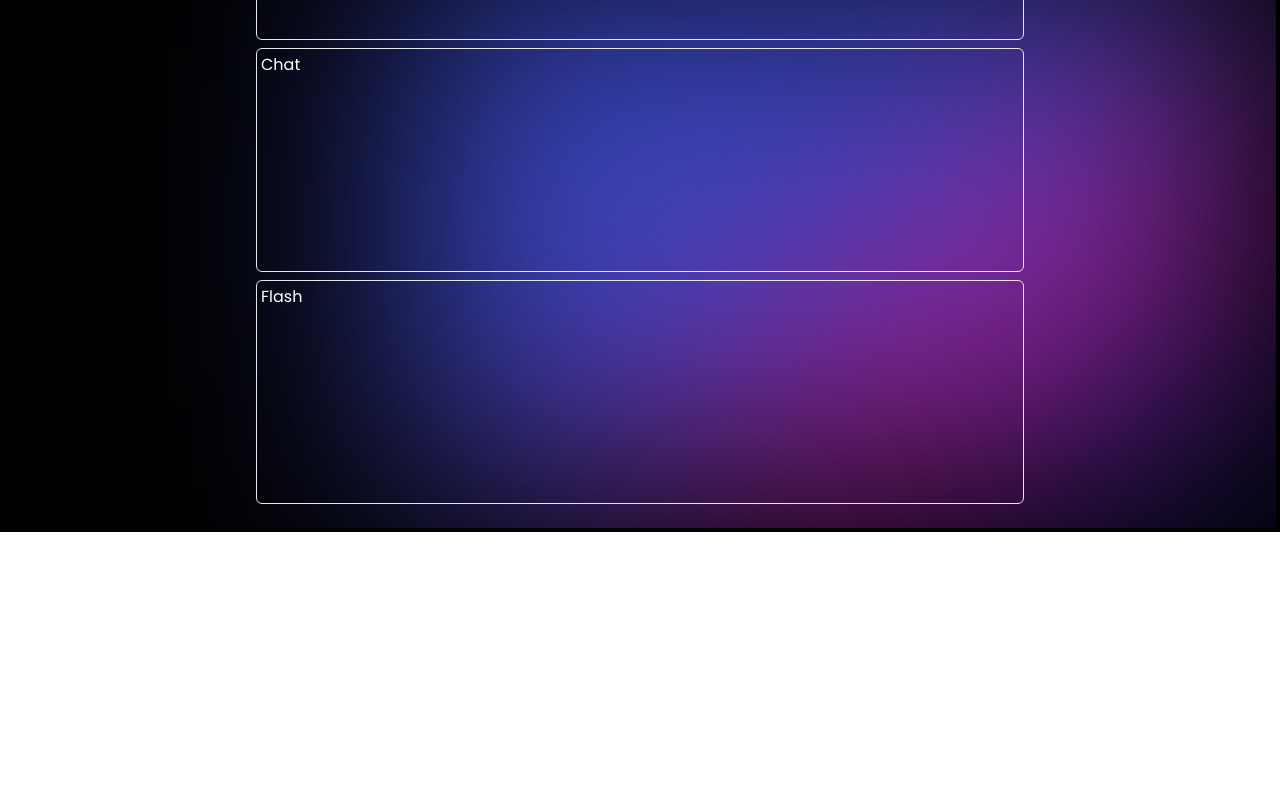
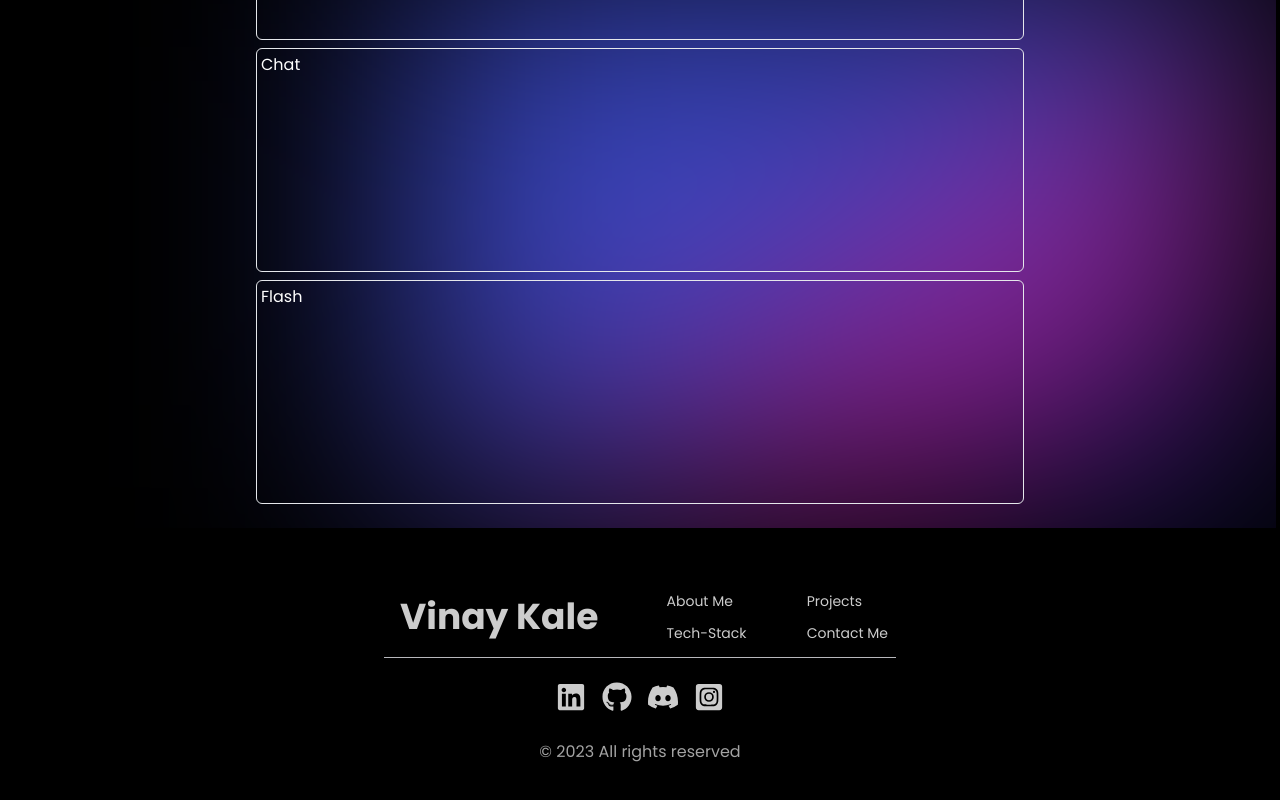
Before and after one commit to VinayKale1998/portfolio-website, a React (Vite) app: page / in a window 1280 px wide. Shown: the part 1920-2720 px from the top of the page. Before the commit the page ends 2452 px from the top, so only its background shows below. Built offline with nearby package versions, Linux system fonts and the light colour scheme; a web font is replaced by a local one.

Commit message:
footer added

```diff
--- a/src/components/About.tsx
+++ b/src/components/About.tsx
@@ -5,7 +5,7 @@ import { motion } from "framer-motion";
 import Gradient from "../rudimentary/Gradient";
 import Info from "../rudimentary/Info";
 import Socials from "../rudimentary/Socials";
-import NavBar from "./NavBar";
+import NavBar from "../rudimentary/NavBar";
 
 function About() {
   const containerVariants = staggerContainer(1);
@@ -20,7 +20,10 @@ function About() {
       <Gradient gradient="gradient-spotlight " className="grandient-main" />
       <NavBar></NavBar>
       <Info />
-      <Socials />
+      <Socials
+        className="flex lg:flex-col  absolute left-0  top-28 lg:left-auto lg:right-32 lg:top-56   text-4xl  md:4xl lg:text-5xl"
+        animate={true}
+      />
     </motion.section>
   );
 }
--- a/src/components/Footer.tsx
+++ b/src/components/Footer.tsx
@@ -0,0 +1,33 @@
+import React from "react";
+import Socials from "../rudimentary/Socials";
+
+function Footer() {
+  return (
+    <div className="relative  flex flex-col w-full h-[25vh] lg:h-[35vh] items-center justify-center opacity-[0.8]  overflow-hidden">
+      <div className="flex   items-center  justify-center lg:justify-between  w-[95vw] md:w-[40vw] text-xs md:text-sm lg:text-md ">
+        <h1 className="m-2 p-2 text-xl md:text-xl lg:text-2xl xl:text-4xl font-bold ">
+          Vinay Kale
+        </h1>
+        <div className="flex flex-col m-2 space-y-3">
+          {" "}
+          <a className=" ">About Me</a>
+          <a className="">Tech-Stack</a>
+        </div>
+        <div className="flex flex-col m-2 space-y-3">
+          {" "}
+          <a className="">Projects</a>
+          <a className="">Contact Me</a>
+        </div>
+      </div>
+      <Socials
+        className="flex text-xl lg:text-2xl xl:text-3xl m-1  border-t w-[90vw] md:w-[40vw] items-center justify-center p-4"
+        animate={false}
+      ></Socials>
+      <p className="text-[10px] lg:text-[1rem] opacity-[0.8]">
+        © 2023 All rights reserved
+      </p>
+    </div>
+  );
+}
+
+export default Footer;
--- a/src/components/Projects.tsx
+++ b/src/components/Projects.tsx
@@ -1,7 +1,32 @@
-import { motion } from "framer-motion";
+import { motion, useInView } from "framer-motion";
 import Card from "../rudimentary/Card";
 import Gradient from "../rudimentary/Gradient";
+import { useRef } from "react";
 function Projects() {
+  const animateref = useRef<HTMLDivElement | null>(null);
+
+  const isInView = useInView(animateref, { once: false, amount: 0.1 });
+
+  const parentVariants = {
+    visible: {
+      transition: {
+        staggerChildren: 0.5,
+      },
+    },
+  };
+
+  const childVariants = {
+    hidden: { x: -100, opacity: 0 },
+    visible: {
+      x: 0,
+      opacity: 1,
+      transistion: {
+        type: "tween",
+        duration: 1,
+      },
+    },
+  };
+
   return (
     <motion.div className="relative flex flex-col min-h-[100vh] m-1 p-1 items-center overflow-hidden z-30">
       <Gradient
@@ -11,19 +36,34 @@ function Projects() {
       <Card className="Projects-Title text-3xl md:text-3xl lg:text-4xl xl:text-6xl p-2 m-2">
         PROJECTS
       </Card>
-      <div className="grid grid-row-3 p-2 m-2 ">
-        <div className="BusChilli border p-1 m-1 w-[90vw] md:w-[80vw] lg:w-[60vw] xl:[50vw] 2xl:[30vw] rounded-md h-[28vh] ">
+      <motion.div
+        ref={animateref}
+        className="grid grid-row-3 p-2 m-2  "
+        variants={parentVariants}
+        initial="hidden"
+        animate={isInView ? "visible" : "hidden"}
+      >
+        <motion.div
+          variants={childVariants}
+          className="BusChilli border p-1 m-1 w-[90vw] md:w-[80vw] lg:w-[60vw] xl:[50vw] 2xl:[30vw] rounded-md h-[28vh] "
+        >
           {" "}
           Bus
-        </div>
-        <div className="WebChat border  p-1 m-1 w-[90vw] md:w-[80vw] lg:w-[60vw] xl:[50vw] 2xl:[30vw] rounded-md h-[28vh] ">
+        </motion.div>
+        <motion.div
+          variants={childVariants}
+          className="WebChat border  p-1 m-1 w-[90vw] md:w-[80vw] lg:w-[60vw] xl:[50vw] 2xl:[30vw] rounded-md h-[28vh] "
+        >
           Chat
-        </div>
-        <div className="FlashCard-Generator border p-1 m-1 w-[90vw] md:w-[80vw] lg:w-[60vw] xl:[50vw] 2xl:[30vw] rounded-md  h-[28vh] ">
+        </motion.div>
+        <motion.div
+          variants={childVariants}
+          className="FlashCard-Generator border p-1 m-1 w-[90vw] md:w-[80vw] lg:w-[60vw] xl:[50vw] 2xl:[30vw] rounded-md  h-[28vh] "
+        >
           {" "}
           Flash
-        </div>
-      </div>
+        </motion.div>
+      </motion.div>
     </motion.div>
   );
 }
--- a/src/pages/LandingPage.tsx
+++ b/src/pages/LandingPage.tsx
@@ -1,4 +1,5 @@
 import About from "../components/About";
+import Footer from "../components/Footer";
 import Projects from "../components/Projects";
 import TechStack from "../components/TechStack";
 
@@ -8,6 +9,7 @@ function LandingPage() {
       <About />
       <TechStack></TechStack>
       <Projects />
+      <Footer></Footer>
     </main>
   );
 }
--- a/src/rudimentary/Info.tsx
+++ b/src/rudimentary/Info.tsx
@@ -1,7 +1,6 @@
 import TypingText from "./TypingText";
 import Card from "./Card";
 import { useEffect, useState } from "react";
-import { motion } from "framer-motion";
 
 const skills: string[] = ["MERN-Stack Developer", "SDET", "Problem Solver"];
 
@@ -26,7 +25,7 @@ function Info() {
   return (
     <div className="absolute flex flex-col  top-[50vh] md:top-[40vh]  left-0 md:left-10  ">
       <Card className="text-xl md:text-xl lg:text-2xl xl:text-3xl 2xl:text-4xl font-bold m-1 p-1 name  lg:top-10 ">
-        Hello, I'm a
+        Hello, I'm
       </Card>
       <Card className="text-3xl md:text-5xl lg:text-6xl xl:text-7xl 2xl:text-8xl font-bold m-1 p-1 name gradient-text   lg:top-10 ">
         Vinay Kale
--- a/src/rudimentary/Socials.tsx
+++ b/src/rudimentary/Socials.tsx
@@ -4,13 +4,19 @@ import { FaLinkedin } from "react-icons/fa";
 import { FaGithub } from "react-icons/fa";
 import { motion } from "framer-motion";
 
-function Socials() {
+function Socials({
+  className,
+  animate,
+}: {
+  className: string;
+  animate: boolean;
+}) {
   const jumpAnimation = {
     y: ["0%", "-20%", "0%"],
     transition: {
       duration: 1,
       ease: "easeInOut",
-      repeat: Infinity,
+      repeat: animate ? Infinity : 0,
     },
   };
 
@@ -24,7 +30,7 @@ function Socials() {
 
   return (
     <motion.div
-      className="flex lg:flex-col  absolute left-0  top-28 lg:left-auto lg:right-32 lg:top-56   text-4xl  md:4xl lg:text-5xl"
+      className={className}
       variants={staggerVariant}
       initial="hidden"
       animate="visible"
```
Also changed, not shown: src/rudimentary/NavBar.tsx (renamed from src/components/NavBar.tsx).
